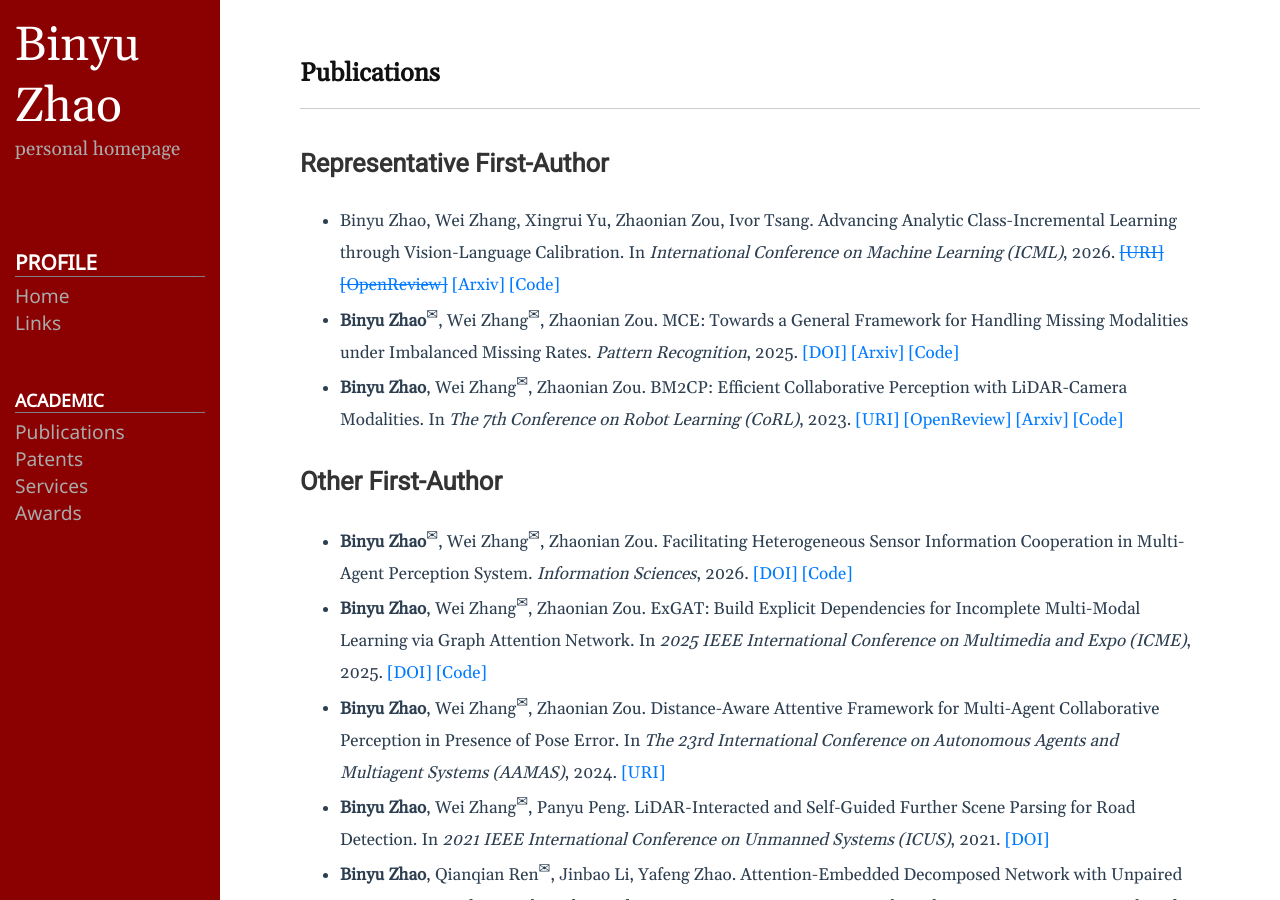
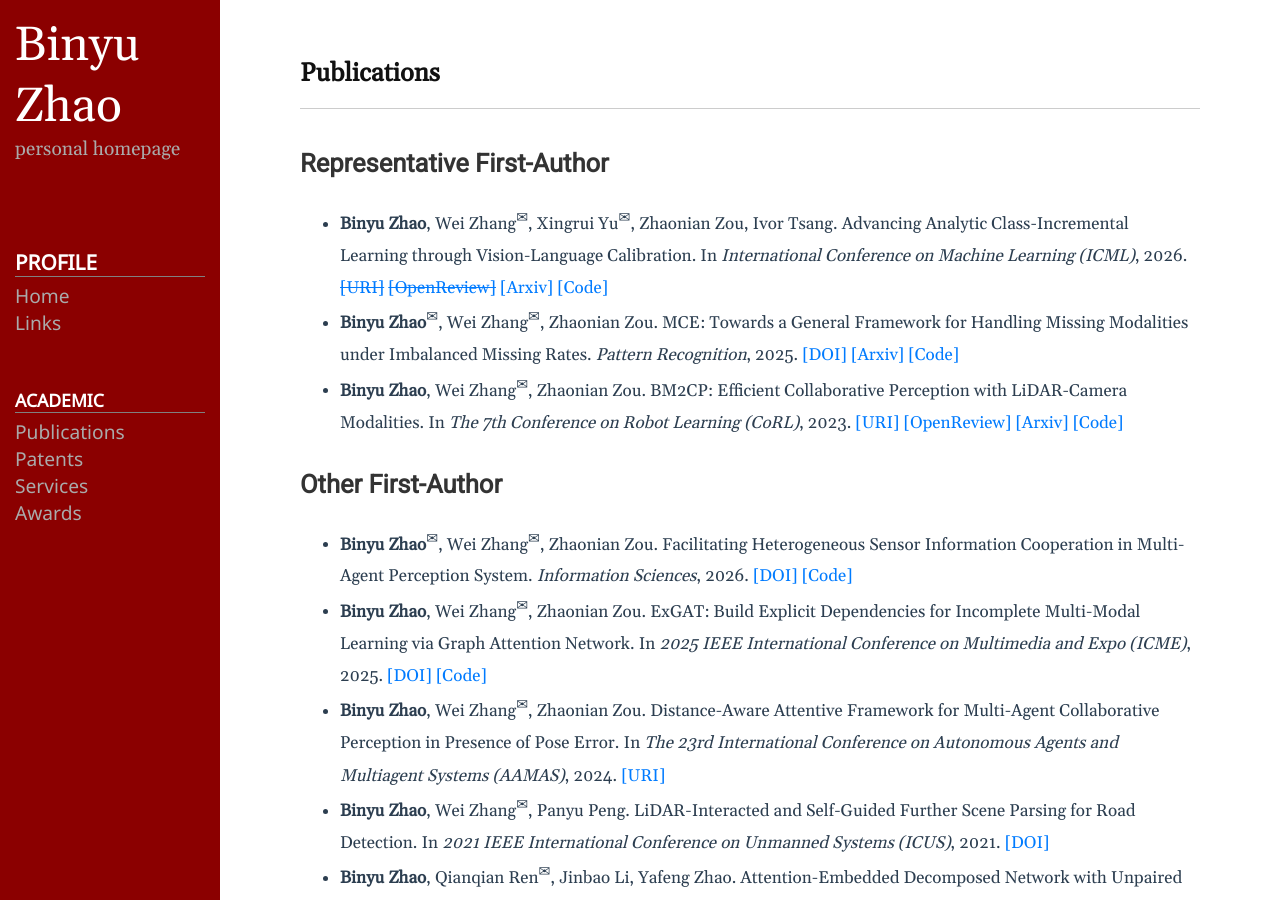
Before and after one commit to byzhaoAI/byzhaoAI.github.io, a Jekyll site: the page built from publications.md, in a window 1280 px wide and 900 px high. Built offline with Jekyll 4.4.1, drawn with Linux system fonts in a browser that asks for light colours.

```diff
--- a/publications.md
+++ b/publications.md
@@ -5,7 +5,7 @@ permalink: /publications/
 ---
 
 ## Representative First-Author
-- Binyu Zhao, Wei Zhang, Xingrui Yu, Zhaonian Zou, Ivor Tsang. Advancing Analytic Class-Incremental Learning through Vision-Language Calibration. In *International Conference on Machine Learning (ICML)*, 2026. [~~[URI]~~]() [~~[OpenReview]~~]() [[Arxiv]](https://arxiv.org/abs/2602.13670) [[Code]](https://github.com/byzhaoAI/VILA)
+- **Binyu Zhao**, Wei Zhang<sup>✉</sup>, Xingrui Yu<sup>✉</sup>, Zhaonian Zou, Ivor Tsang. Advancing Analytic Class-Incremental Learning through Vision-Language Calibration. In *International Conference on Machine Learning (ICML)*, 2026. [~~[URI]~~]() [~~[OpenReview]~~]() [[Arxiv]](https://arxiv.org/abs/2602.13670) [[Code]](https://github.com/byzhaoAI/VILA)
 
 - **Binyu Zhao**<sup>✉</sup>, Wei Zhang<sup>✉</sup>, Zhaonian Zou. MCE: Towards a General Framework for Handling Missing Modalities under Imbalanced Missing Rates. *Pattern Recognition*, 2025. [[DOI]](https://doi.org/10.1016/j.patcog.2025.112591) [[Arxiv]](https://arxiv.org/abs/2510.10534) [[Code]](https://github.com/byzhaoAI/MCE)
 
```
